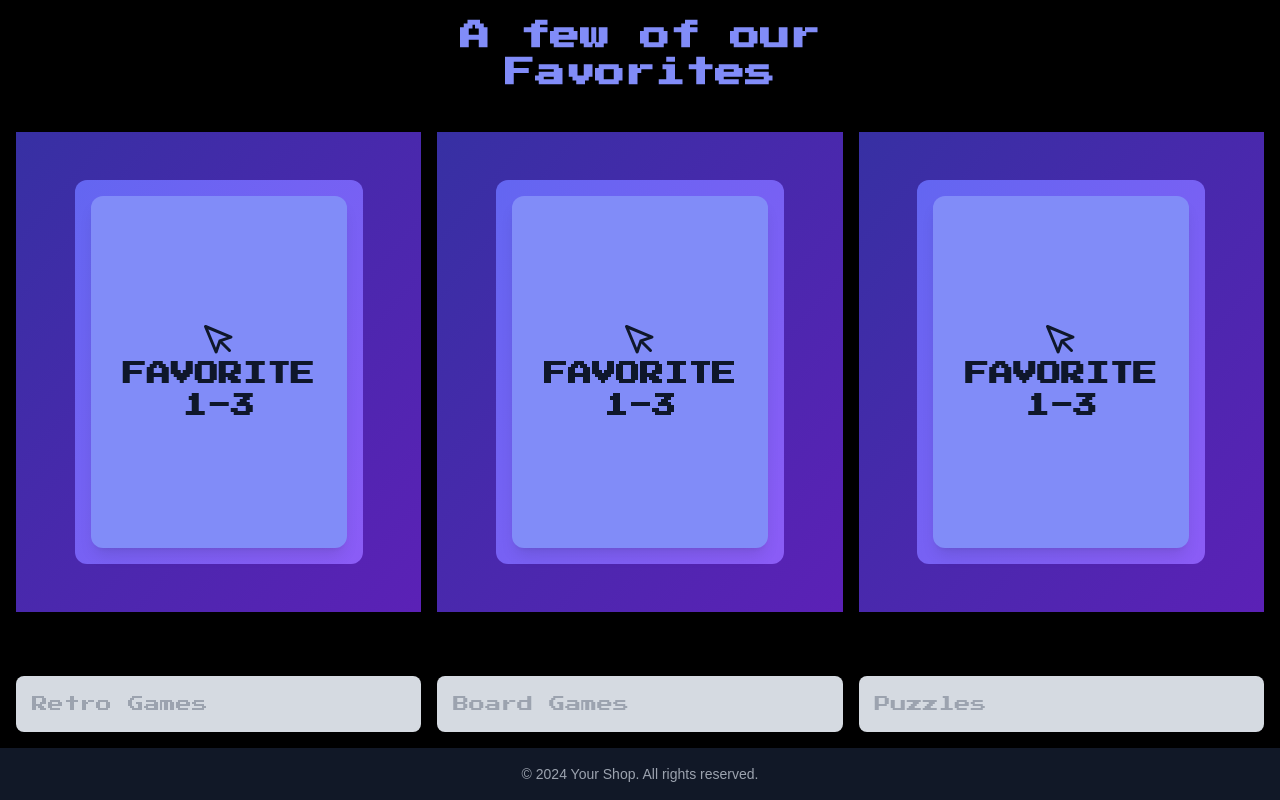
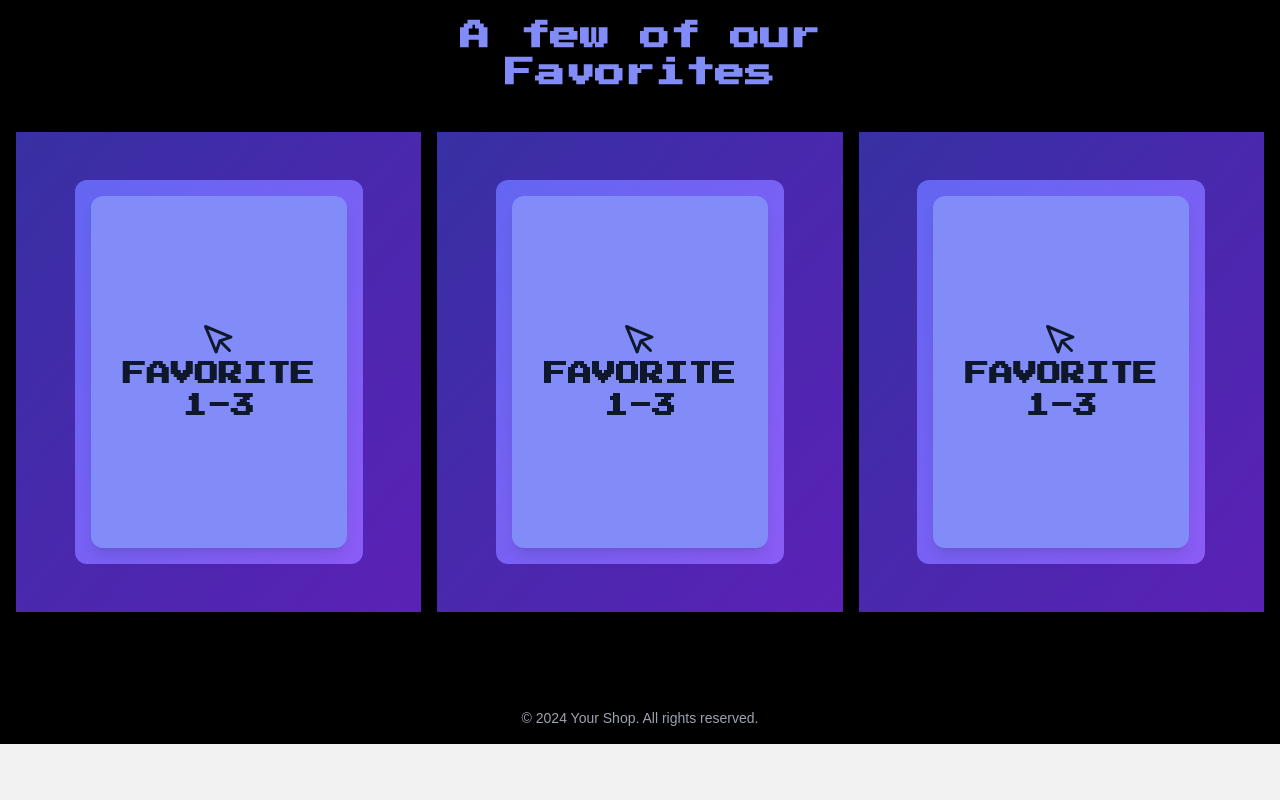
Before and after one commit to JSDWRLD/project_bravo, a React (Vite) app: page / in a window 1280 px wide. Shown: the part 865-1665 px from the top of the page. After the commit the page ends 1609 px from the top, so only its background shows below. Built offline with nearby package versions, Linux system fonts and the light colour scheme.

Commit message:
small update on home

```diff
--- a/src/pages/NavPages/Home.jsx
+++ b/src/pages/NavPages/Home.jsx
@@ -39,7 +39,7 @@ const Home = () => {
         </div>
 
         <div className="grid grid-cols-1 sm:grid-cols-2 md:grid-cols-3 gap-4 p-4">
-          <div className="retrogames bg-gray-200 p-4 rounded-lg shadow hover:shadow-lg transition">
+          {/* <div className="retrogames bg-gray-200 p-4 rounded-lg shadow hover:shadow-lg transition">
             Retro Games
           </div>
           <div className="boardgames bg-gray-200 p-4 rounded-lg shadow hover:shadow-lg transition">
@@ -47,11 +47,11 @@ const Home = () => {
           </div>
           <div className="puzzles bg-gray-200 p-4 rounded-lg shadow hover:shadow-lg transition">
             Puzzles
-          </div>
+          </div> */}
         </div>
       </main>
 
-      <footer className="bg-gray-900 text-gray-400 py-4 text-center text-sm">
+      <footer className="bg-black text-gray-400 py-4 text-center text-sm">
         &copy; 2024 Your Shop. All rights reserved.
       </footer>
     </div>
```
